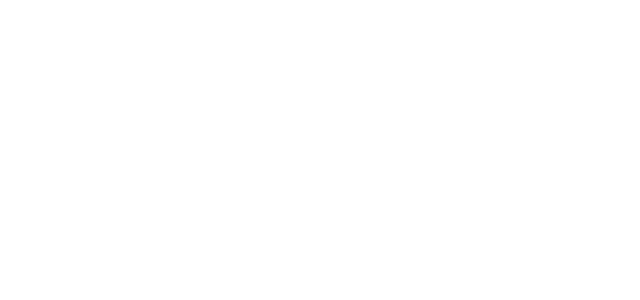
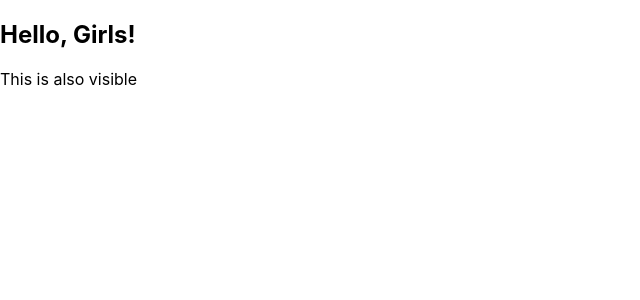
Before and after one commit to jameydev/react-expense-tracker, a React (Create React App) app: page / in a window 1280 px wide. Shown: the top 300 px of the page, without its empty margins (0-640 px from the left). Built offline with nearby package versions, Linux system fonts and the light colour scheme.

Commit message:
starting expense tracker

```diff
--- a/src/App.js
+++ b/src/App.js
@@ -1,9 +1,8 @@
-function App() {
+export default function App() {
   return (
-    <div className="App">
-
+    <div>
+      <h2>Hello, Girls!</h2>
+      <p>This is also visible</p>
     </div>
   );
 }
-
-export default App;
```
